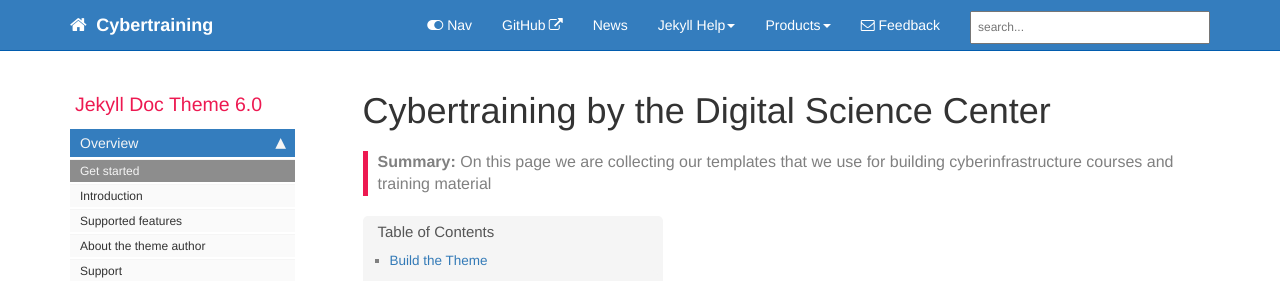
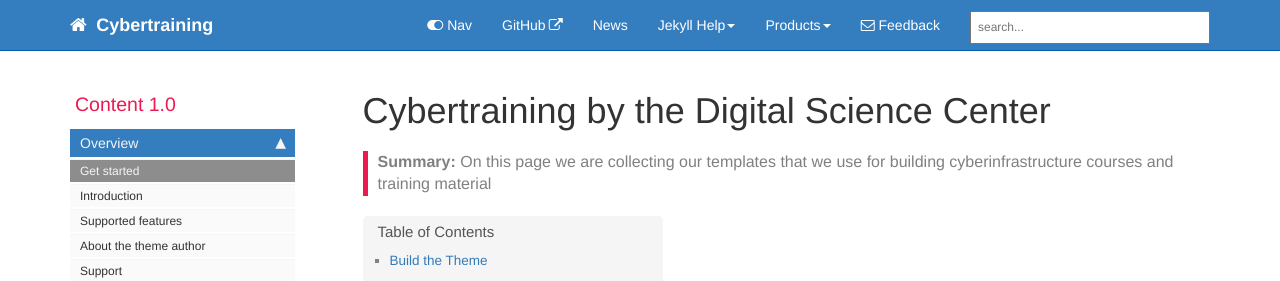
Before and after one commit to cybertraining-dsc/course, a Jekyll site: the page built from docs/index.md, in a window 1280 px wide. Shown: the top 281 px of the page. Built offline with Jekyll 4.4.1, drawn with Linux system fonts in a browser that asks for light colours; comment, search, counter and statistics services are not loaded.

Commit message:
change sidebar

```diff
--- a/docs/_data/sidebars/mydoc_sidebar.yml
+++ b/docs/_data/sidebars/mydoc_sidebar.yml
@@ -2,8 +2,8 @@
 
 entries:
 - title: sidebar
-  product: Jekyll Doc Theme
-  version: 6.0
+  product: Content
+  version: 1.0
   folders:
 
   - title:
```
